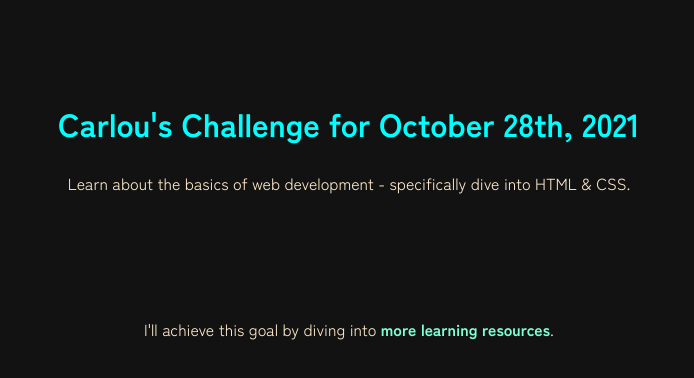
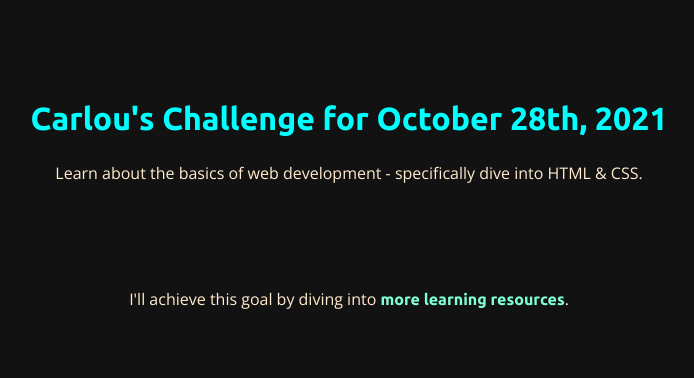
Before and after one commit to ca024/day004, a plain HTML site: page index.html in a window 1280 px wide. Shown: the whole page, without its empty margins (291-985 px from the left). Drawn offline with nearby package versions, Linux system fonts and the light colour scheme.

Commit message:
Change font styles

```diff
--- a/assets/css/style.css
+++ b/assets/css/style.css
@@ -1,9 +1,9 @@
-@import url("https://fonts.googleapis.com/css2?family=Zen+Kaku+Gothic+New:wght@300;400;500;700;900&display=swap");
+@import url("https://fonts.googleapis.com/css2?family=Open+Sans:wght@400;700&family=Ubuntu:wght@400;700&display=swap");
 
 * {
   margin: 0;
   padding: 0;
-  font-family: "Zen Kaku Gothic New", sans-serif;
+  font-family: "Ubuntu", sans-serif;
   background-color: rgb(19, 18, 18);
 }
 
@@ -19,6 +19,7 @@ h1 {
 }
 
 p {
+  font-family: "Open Sans", sans-serif;
   color: blanchedalmond;
   /* Add top and bottom margin */
   margin: 25px 0;
```
